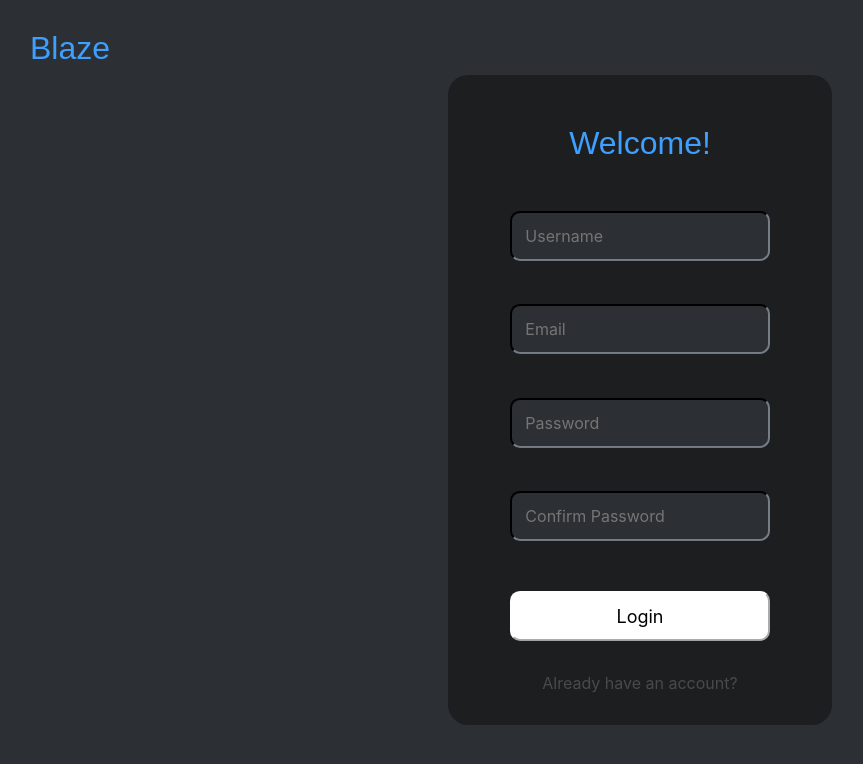
After one commit to noahball/blaze, a Node server app: page /sign-up in a window 1280 px wide. The commit adds this page. Shown: the top 764 px of the page, without its empty margins (0-863 px from the left). Run offline with Node 20, Linux system fonts and the light colour scheme; some web fonts are replaced.

Commit message:
Signup and general improvements

```diff
--- a/index.js
+++ b/index.js
@@ -6,9 +6,11 @@ var io = require('socket.io')(http);
 const fs = require("fs");
 var admin = require('firebase-admin');
 const Joi = require('@hapi/joi');
+var bodyParser= require ('body-parser');
 
 // Middleware
 app.use(express.json());
+app.use(bodyParser.urlencoded({extended: false}));
 
 // Firebase Authentication
 var serviceAccount = require("./config/firebaseKey.json");
@@ -38,6 +40,12 @@ app.get('/login', (req, res) => {
     res.render('login');
 });
 
+app.get('/sign-up', (req, res) => {
+    res.render('signup', {
+        error: 'none'
+    });
+});
+
 app.get('/api', (req, res) => {
     res.status(400).render('splash', {
         title: 'Blaze api', // Purposely lowercase due to the font
@@ -53,8 +61,10 @@ app.get('/api/v1', (req, res) => {
 });
 
 app.post('/api/v1/users/create', (req, res) => {
+    console.log(req.body);
     const { error } = validateUser(req.body);
     if(error) return res.status(400).send(error.details[0].message);
+    if(req.body.password != req.body.confirmpassword) return res.status(400).send('The passwords do not match.');
 
     admin.auth().createUser({
         email: req.body.email,
@@ -64,10 +74,31 @@ app.post('/api/v1/users/create', (req, res) => {
         disabled: false
       })
       .then(function(userRecord) {
-        res.send("Account registered.")
+        res.send('Account registered.');
       })
       .catch(function(error) {
-        res.status(400).send(error);
+        res.status(400).send(err);
+      });
+});
+
+app.post('/sign-up', (req, res) => {
+    console.log(req.body);
+    const { error } = validateUser(req.body);
+    if(error) return res.status(400).render('signup', {error: error.details[0].message} );
+    if(req.body.password != req.body.confirmpassword) return res.status(400).render('signup', {error: 'The passwords do not match.'} );
+
+    admin.auth().createUser({
+        email: req.body.email,
+        emailVerified: false,
+        password: req.body.password,
+        username: req.body.username,
+        disabled: false
+      })
+      .then(function(userRecord) {
+        res.redirect('/login')
+      })
+      .catch(function(error) {
+        res.status(400).render('signup', {error: error} );
       });
 });
 
@@ -76,7 +107,8 @@ function validateUser(validateContent) {
     const schema = Joi.object({
         email: Joi.string().email().required(),
         username: Joi.string().required(),
-        password: Joi.string().min(8).required()
+        password: Joi.string().min(8).required(),
+        confirmpassword: Joi.string().min(8).required()
     });
 
     return schema.validate(validateContent);
--- a/static/style.css
+++ b/static/style.css
@@ -74,5 +74,14 @@ html {
     font-size: 18px;
     color: #000000;
     margin-top: 8%;
-    margin-bottom: 60px;
 }
+
+.login-button:hover {
+    cursor: pointer;
+}
+
+.login-create-link {
+    margin-top: 30px;
+    margin-bottom: 30px;
+    color: #4a4a4a;
+}
--- /dev/null
+++ b/views/signup.ejs
@@ -0,0 +1,35 @@
+<!DOCTYPE html>
+<html>
+    <head>
+        <meta name="viewport" content="width=device-width, initial-scale=1">
+        <title>Blaze | Signup</title>
+        <link rel="stylesheet" href="https://use.typekit.net/enm4pgo.css">
+        <link rel="stylesheet" href="https://cdn.jsdelivr.net/npm/bulma@0.9.0/css/bulma.min.css">
+        <link rel="stylesheet" href="/static/style.css">
+    </head>
+    <body>
+            <h1 class="title logo splash-logo top-logo">Blaze</h1>
+            <div class="login-box">
+                <h1 class="logo center title login-title">Welcome!</h1>
+                <form class="center" method="POST" action="/sign-up">
+                    <input class="login-field login-field-email" placeholder="Username" type="text" id="username" name="username"><br><br>
+                    <input class="login-field login-field-password" placeholder="Email" type="email" id="email" name="email"><br><br>
+                    <input class="login-field login-field-password" placeholder="Password" type="password" id="password" name="password"><br><br>
+                    <input class="login-field login-field-password" placeholder="Confirm Password" type="password" id="confirmpassword" name="confirmpassword"><br><br>
+                    <input class="login-button" type="submit" value="Login">
+                  </form>
+                  <a href="/login"><p class="login-create-link center">Already have an account?</p></a>
+            </div>
+            <%if (error != 'none') { %>
+
+                <script src="https://cdn.jsdelivr.net/npm/sweetalert2@10"></script>
+                <script>
+                    Swal.fire(
+                        'Uh oh',
+                        '<%= error %>',
+                        'error'
+                    )
+                </script>
+            <% } %>
+    </body>
+</html>
```
Also changed, not shown: views/login.ejs (+4 -3 lines).
